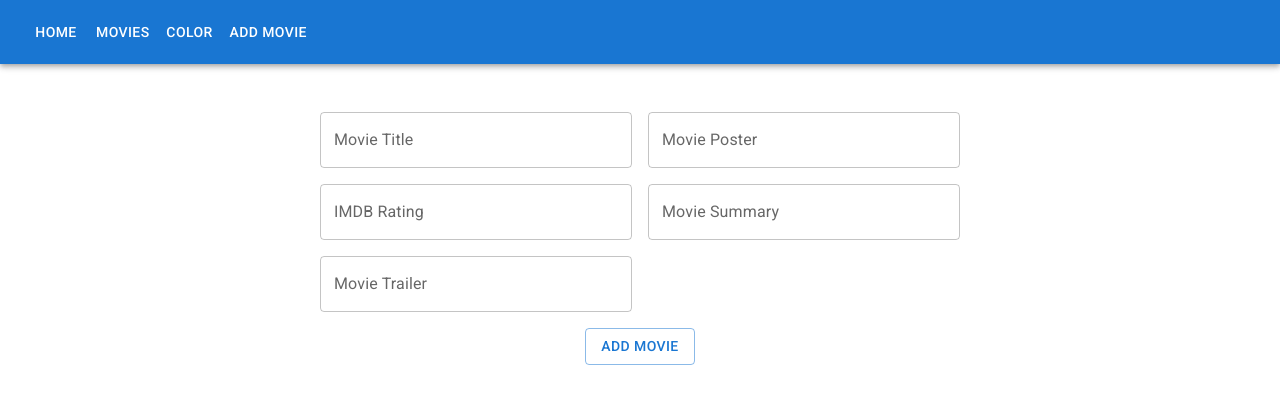
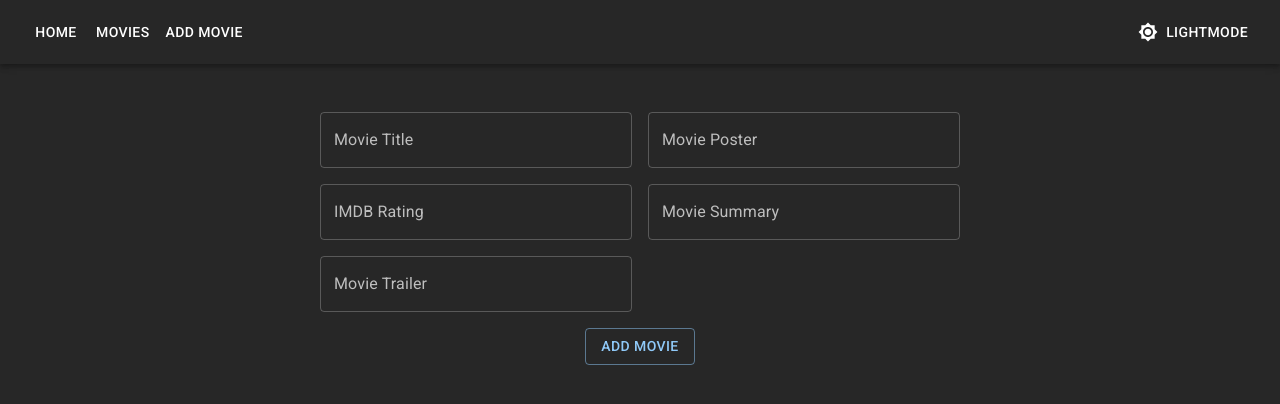
Before and after one commit to klvp/my-app, a React (Create React App) app: page /movies/add in a window 1280 px wide. Shown: the top 404 px of the page. Built offline with nearby package versions, Linux system fonts and the light colour scheme.

Commit message:
Connecting mock api and designing Home Page

```diff
--- a/src/AddMovie.js
+++ b/src/AddMovie.js
@@ -5,7 +5,7 @@
 import TextField from "@mui/material/TextField";
 import { useHistory } from "react-router-dom";
 
-export function AddMovie({ MovieList, setMovieList }) {
+export function AddMovie() {
   const [Name, setName] = useState();
   const [Poster, setPoster] = useState();
   const [Rating, setRating] = useState();
@@ -59,18 +59,23 @@
       </form>
       <div className="align-button">
         <Button
-          onClick={(event) => {
-            event.preventDefault();
-            setMovieList([
-              ...MovieList,
-              {
-                name: Name,
-                poster: Poster,
-                rating: Rating,
-                summary: Summary,
+          onClick={() => {
+            const newMovie = {
+              name: Name,
+              poster: Poster,
+              rating: Rating,
+              summary: Summary,
+              trailer: Trailer,
+            };
+
+            fetch("https://61eb17287ec58900177cdba8.mockapi.io/movies", {
+              method: "POST",
+              headers: {
+                "content-type": "application/json",
               },
-            ]);
-            history.push("/movies");
+              body: JSON.stringify(newMovie),
+            }).then(() => history.push("/movies"));
+            // setMovieList([...MovieList, newMovie]);
           }}
           variant="outlined"
         >
--- a/src/App.css
+++ b/src/App.css
@@ -108,3 +108,14 @@
 .clear {
   clear: both;
 }
+
+.home {
+  background: url("https://images4.alphacoders.com/975/thumbbig-975294.webp")
+    no-repeat center center;
+  height: 55vh;
+}
+
+.header h1 {
+  margin-top: 0;
+  margin-bottom: 0;
+}
--- a/src/App.js
+++ b/src/App.js
@@ -1,8 +1,8 @@
 /** @format */
 
 import "./App.css";
-import { useState } from "react";
-import { Link, Switch, Route, Redirect, useHistory } from "react-router-dom";
+import { useState, useEffect } from "react";
+import { Switch, Route, Redirect, useHistory } from "react-router-dom";
 import { MovieDetails } from "./MovieDetails";
 import { NotFound } from "./NotFound";
 import { MovieCollection } from "./MovieCollection";
@@ -12,85 +12,33 @@
 import AppBar from "@mui/material/AppBar";
 import Toolbar from "@mui/material/Toolbar";
 import Button from "@mui/material/Button";
+import { createTheme, ThemeProvider } from "@mui/material/styles";
+import Paper from "@mui/material/Paper";
+import Brightness4Icon from "@mui/icons-material/Brightness4";
+import Brightness7Icon from "@mui/icons-material/Brightness7";
 
 export default function App() {
-  let movies = [
-    {
-      name: "RRR",
-      poster:
-        "https://englishtribuneimages.blob.core.windows.net/gallary-content/2021/6/Desk/2021_6$largeimg_977224513.JPG",
-      rating: 8.8,
-      summary:
-        "RRR is an upcoming Indian Telugu-language period action drama film directed by S. S. Rajamouli, and produced by D. V. V. Danayya of DVV Entertainments.",
-      trailer: "https://www.youtube.com/embed/NgBoMJy386M",
+  let history = useHistory();
+
+  const [MovieList, setMovieList] = useState([]);
+
+  // useEffect(() => {
+  //   fetch("https://61eb17287ec58900177cdba8.mockapi.io/movies")
+  //     .then((data) => data.json())
+  //     .then((mvs) => setMovieList(mvs));
+  // }, []);
+
+  const [theme, setTheme] = useState("dark");
+
+  const darkTheme = createTheme({
+    palette: {
+      mode: theme,
     },
-
-    {
-      name: "No Country for Old Men",
-      poster:
-        "https://upload.wikimedia.org/wikipedia/en/8/8b/No_Country_for_Old_Men_poster.jpg",
-      rating: 8.1,
-      summary:
-        "A hunter's life takes a drastic turn when he discovers two million dollars while strolling through the aftermath of a drug deal. He is then pursued by a psychopathic killer who wants the money.",
-      trailer: "https://www.youtube.com/embed/38A__WT3-o0",
-    },
-    {
-      name: "Jai Bhim",
-      poster:
-        "https://m.media-amazon.com/images/M/MV5BY2Y5ZWMwZDgtZDQxYy00Mjk0LThhY2YtMmU1MTRmMjVhMjRiXkEyXkFqcGdeQXVyMTI1NDEyNTM5._V1_FMjpg_UX1000_.jpg",
-      summary:
-        "A tribal woman and a righteous lawyer battle in court to unravel the mystery around the disappearance of her husband, who was picked up the police on a false case",
-      rating: 8.8,
-      trailer: "https://www.youtube.com/embed/nnXpbTFrqXA",
-    },
-    {
-      name: "The Avengers",
-      rating: 8,
-      summary:
-        "Marvel's The Avengers (classified under the name Marvel Avengers\n Assemble in the United Kingdom and Ireland), or simply The Avengers, is\n a 2012 American superhero film based on the Marvel Comics superhero team\n of the same name.",
-      poster:
-        "https://terrigen-cdn-dev.marvel.com/content/prod/1x/avengersendgame_lob_crd_05.jpg",
-      trailer: "https://www.youtube.com/embed/eOrNdBpGMv8",
-    },
-    {
-      name: "Interstellar",
-      poster: "https://m.media-amazon.com/images/I/A1JVqNMI7UL._SL1500_.jpg",
-      rating: 8.6,
-      summary:
-        "When Earth becomes uninhabitable in the future, a farmer and ex-NASA\n pilot, Joseph Cooper, is tasked to pilot a spacecraft, along with a team\n of researchers, to find a new planet for humans.",
-      trailer: "https://www.youtube.com/embed/zSWdZVtXT7E",
-    },
-    {
-      name: "Baahubali",
-      poster: "https://flxt.tmsimg.com/assets/p11546593_p_v10_af.jpg",
-      rating: 8,
-      summary:
-        "In the kingdom of Mahishmati, Shivudu falls in love with a young warrior woman. While trying to woo her, he learns about the conflict-ridden past of his family and his true legacy.",
-      trailer: "https://www.youtube.com/embed/sOEg_YZQsTI",
-    },
-    {
-      name: "Ratatouille",
-      poster:
-        "https://resizing.flixster.com/gL_JpWcD7sNHNYSwI1ff069Yyug=/ems.ZW1zLXByZC1hc3NldHMvbW92aWVzLzc4ZmJhZjZiLTEzNWMtNDIwOC1hYzU1LTgwZjE3ZjQzNTdiNy5qcGc=",
-      rating: 8,
-      summary:
-        "Remy, a rat, aspires to become a renowned French chef. However, he fails to realise that people despise rodents and will never enjoy a meal cooked by him.",
-      trailer: "https://www.youtube.com/embed/NgsQ8mVkN8w",
-    },
-    {
-      name: "Iron man 2",
-      poster:
-        "https://m.media-amazon.com/images/M/MV5BMTM0MDgwNjMyMl5BMl5BanBnXkFtZTcwNTg3NzAzMw@@._V1_FMjpg_UX1000_.jpg",
-      rating: 7,
-      summary:
-        "With the world now aware that he is Iron Man, billionaire inventor Tony Stark (Robert Downey Jr.) faces pressure from all sides to share his technology with the military. He is reluctant to divulge the secrets of his armored suit, fearing the information will fall into the wrong hands. With Pepper Potts (Gwyneth Paltrow) and Rhodes (Don Cheadle) by his side, Tony must forge new alliances and confront a powerful new enemy.",
-      trailer: "https://www.youtube.com/embed/wKtcmiifycU",
-    },
-  ];
-  let history = useHistory();
-  const [MovieList, setMovieList] = useState([...movies]);
+  });
 
   return (
+    <ThemeProvider theme={darkTheme}>
+      <Paper sx={{ borderRadius: "0px", minHeight: "100vh" }} elevation={4}>
         <div className="App">
           <AppBar position="static">
             <Toolbar>
@@ -100,35 +48,46 @@
               <Button color="inherit" onClick={() => history.push("/movies")}>
                 Movies
               </Button>
-          <Button color="inherit" onClick={() => history.push("/color")}>
+              {/* <Button color="inherit" onClick={() => history.push("/color")}>
                 Color
+              </Button> */}
+              <Button
+                color="inherit"
+                onClick={() => history.push("/movies/add")}
+              >
+                Add Movie
               </Button>
-          <Button color="inherit" onClick={() => history.push("/movies/add")}>
-            Add Movie
+              <Button
+                sx={{ marginLeft: "auto" }}
+                color="inherit"
+                startIcon={
+                  theme === "dark" ? <Brightness7Icon /> : <Brightness4Icon />
+                }
+                onClick={() => setTheme(theme === "dark" ? "light" : "dark")}
+              >
+                {theme === "dark" ? "light" : "dark"}
+                Mode
               </Button>
             </Toolbar>
           </AppBar>
 
           <Switch>
             <Route exact path="/">
-          <h1>Welcome to Movies Home Page 🤷‍♂️✌✨</h1>
+              <HomePage />
             </Route>
             <Route path="/movies/add">
-          <AddMovie MovieList={MovieList} setMovieList={setMovieList} />
+              <AddMovie />
             </Route>
             <Route path="/movies/edit/:id">
-          <EditMovie MovieList={MovieList} setMovieList={setMovieList} />
+              <EditMovie />
             </Route>
             <Route path="/movies/:movieId">
-          <MovieDetails MovieList={MovieList} />
+              <MovieDetails />
             </Route>
 
             <Route path="/movies">
               <div>
-            <MovieCollection
-              MovieList={MovieList}
-              setMovieList={setMovieList}
-            />
+                <MovieCollection />
               </div>
             </Route>
             <Route path="/films">
@@ -140,5 +99,23 @@
             </Route>
           </Switch>
         </div>
+      </Paper>
+    </ThemeProvider>
   );
 }
+
+function HomePage() {
+  return (
+    <div className="header">
+      <h1>Welcome to Movies Home Page 🤷‍♂️✌✨</h1>
+      <div className="home"></div>
+      <p>You can Perform all CRUD Operations as mentioned below</p>
+      <ul>
+        <li>Add New Movie to the list</li>
+        <li>Update Movie Details</li>
+        <li>Read Movie Details</li>
+        <li>Delete Movie Details</li>
+      </ul>
+    </div>
+  );
+}
--- a/src/Counter.js
+++ b/src/Counter.js
@@ -1,12 +1,15 @@
 /** @format */
 
-import { useState } from "react";
+import { useState, useEfect } from "react";
 import IconButton from "@mui/material/IconButton";
 import Badge from "@mui/material/Badge";
 
 export function Counter() {
   const [like, setLike] = useState(0);
   const [dislike, setDislike] = useState(0);
+  // useEfect(() => {
+  //   console.log("Number of dislike:" + dislike);
+  // });
   return (
     <div className="like-dislike-container">
       <div className="like-unlike">
--- a/src/EditMovie.js
+++ b/src/EditMovie.js
@@ -1,14 +1,27 @@
 /** @format */
 
-import { useState } from "react";
+import { useState, useEffect } from "react";
 import Button from "@mui/material/Button";
 import TextField from "@mui/material/TextField";
 import { useHistory, useParams } from "react-router-dom";
 
-export function EditMovie({ MovieList, setMovieList }) {
+export function EditMovie() {
   const { id } = useParams();
-  const movie = MovieList[id];
-  console.log(movie.name);
+  const [movie, setMovie] = useState(null);
+  const getMovie = (id) => {
+    fetch("https://61eb17287ec58900177cdba8.mockapi.io/movies/" + id)
+      .then((data) => data.json())
+      .then((mv) => setMovie(mv));
+  };
+  useEffect(() => {
+    getMovie(id);
+  }, []);
+  console.log(movie);
+
+  return movie ? <EditMovieForm movie={movie} /> : "";
+}
+
+function EditMovieForm({ movie }) {
   let [Name, setName] = useState(movie.name);
   let [Poster, setPoster] = useState(movie.poster);
   let [Rating, setRating] = useState(movie.rating);
@@ -76,10 +89,21 @@
               summary: Summary,
               trailer: Trailer,
             };
-            const copyMovieList = [...MovieList];
-            copyMovieList[id] = updatedMovie;
-            setMovieList(copyMovieList);
-            history.push("/movies");
+
+            fetch(
+              "https://61eb17287ec58900177cdba8.mockapi.io/movies/" + movie.id,
+              {
+                method: "PUT",
+                headers: {
+                  "content-type": "application/json",
+                },
+                body: JSON.stringify(updatedMovie),
+              }
+            ).then(() => history.push("/movies"));
+            // const copyMovieList = [...MovieList];
+            // copyMovieList[id] = updatedMovie;
+            // setMovieList(copyMovieList);
+            // history.push("/movies");
           }}
           variant="outlined"
           color="success"
--- a/src/MovieCollection.js
+++ b/src/MovieCollection.js
@@ -5,8 +5,25 @@
 import DeleteIcon from "@mui/icons-material/Delete";
 import EditIcon from "@mui/icons-material/Edit";
 import { useHistory } from "react-router-dom";
+import { useState, useEffect } from "react";
 
-export function MovieCollection({ MovieList, setMovieList }) {
+export function MovieCollection() {
+  const [MovieList, setMovieList] = useState([]);
+  const getMovies = () => {
+    fetch("https://61eb17287ec58900177cdba8.mockapi.io/movies")
+      .then((data) => data.json())
+      .then((mvs) => setMovieList(mvs));
+  };
+  useEffect(() => {
+    getMovies();
+  }, []);
+
+  const deleteMovie = (id) => {
+    fetch(`https://61eb17287ec58900177cdba8.mockapi.io/movies/${id}`, {
+      method: "DELETE",
+    }).then(() => getMovies());
+  };
+
   const history = useHistory();
   return (
     <div>
@@ -21,15 +38,11 @@
                 rating={movie.rating}
                 summary={movie.summary}
                 trailer={movie.trailer}
-                id={index}
+                id={movie.id}
                 deleteMovie={
                   <IconButton
                     onClick={() => {
-                      const remainingMovies = MovieList.filter(
-                        (mv, idx) => idx !== index
-                      );
-
-                      setMovieList(remainingMovies);
+                      deleteMovie(movie.id);
                     }}
                     color="error"
                   >
@@ -39,7 +52,7 @@
                 editMovie={
                   <IconButton
                     onClick={() => {
-                      history.push(`/movies/edit/${index}`);
+                      history.push(`/movies/edit/${movie.id}`);
                     }}
                     color="secondary"
                   >
--- a/src/MovieDetails.js
+++ b/src/MovieDetails.js
@@ -1,13 +1,22 @@
 /** @format */
-
+import { useState, useEffect } from "react";
 import { useParams } from "react-router-dom";
 import Button from "@mui/material/Button";
 import ChevronLeftIcon from "@mui/icons-material/ChevronLeft";
 import { useHistory } from "react-router-dom";
 
-export function MovieDetails({ MovieList }) {
+export function MovieDetails() {
   const { movieId } = useParams();
-  const movie = MovieList[movieId];
+  const [movie, setMovie] = useState([]);
+  const getMovie = (id) => {
+    fetch("https://61eb17287ec58900177cdba8.mockapi.io/movies/" + id)
+      .then((data) => data.json())
+      .then((mv) => setMovie(mv));
+  };
+  useEffect(() => {
+    getMovie(movieId);
+  }, []);
+
   const history = useHistory();
   return (
     <div>
```
Also changed, not shown: src/data.json (added, +67 -0 lines). Lines whose indentation alone changed are shown as unchanged.
